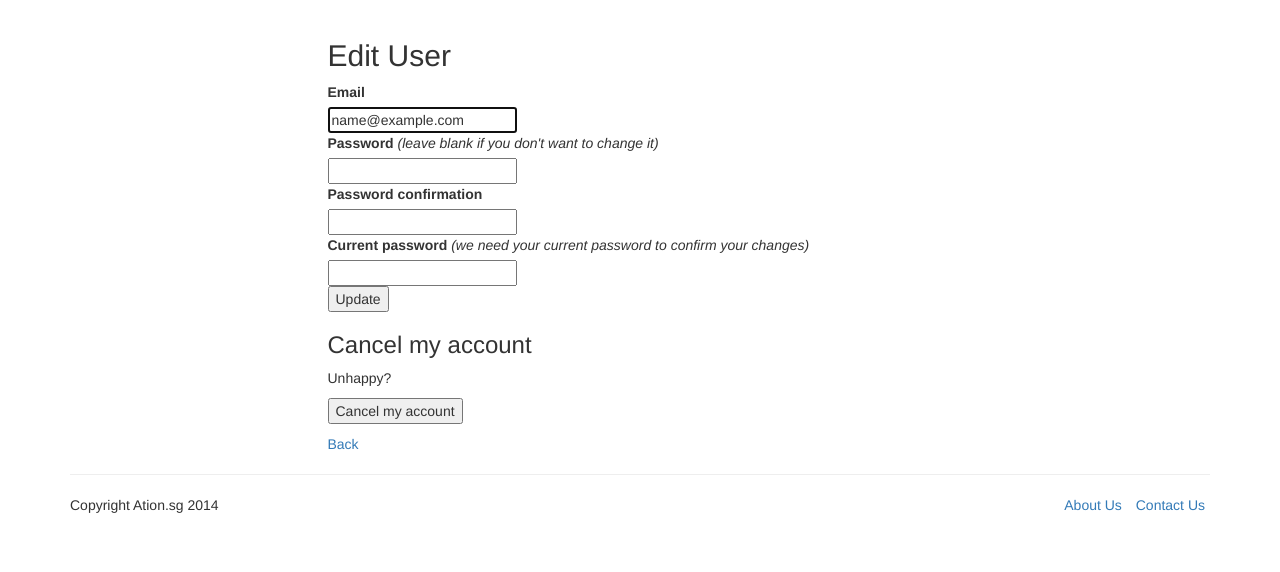
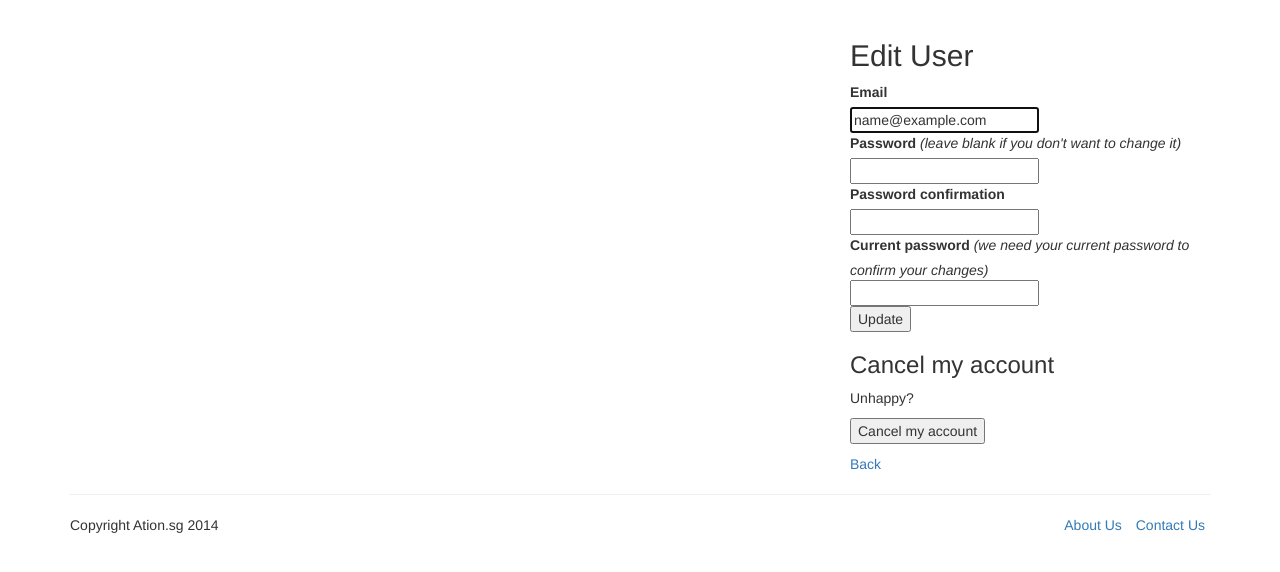
Before and after one commit to namiwang/ationsg, a Rails app: page /users/edit in a window 1280 px wide. Shown: the part 51-623 px from the top of the page. Run offline with Rails 7, Linux system fonts and the light colour scheme; the visitor is signed in with stand-in values (Sample User, id 1); data that the repository does not hold is empty; style sheets or scripts are compiled from the project's sources; some libraries are stand-ins or nearby versions.

Commit message:
tiny fix

```diff
--- a/app/views/layouts/devise.html.erb
+++ b/app/views/layouts/devise.html.erb
@@ -24,9 +24,11 @@
 
     <%= render 'shared/navbar' %>
 
-    <div class="container.devise">
+    <div class="container devise">
       <div class="row">
-        <div class="col-md-6 col-md-offset-3">
+        <div class="col-md-8">
+        </div>
+        <div class="col-md-4">
           <%= yield %>
         </div>
       </div>
```
